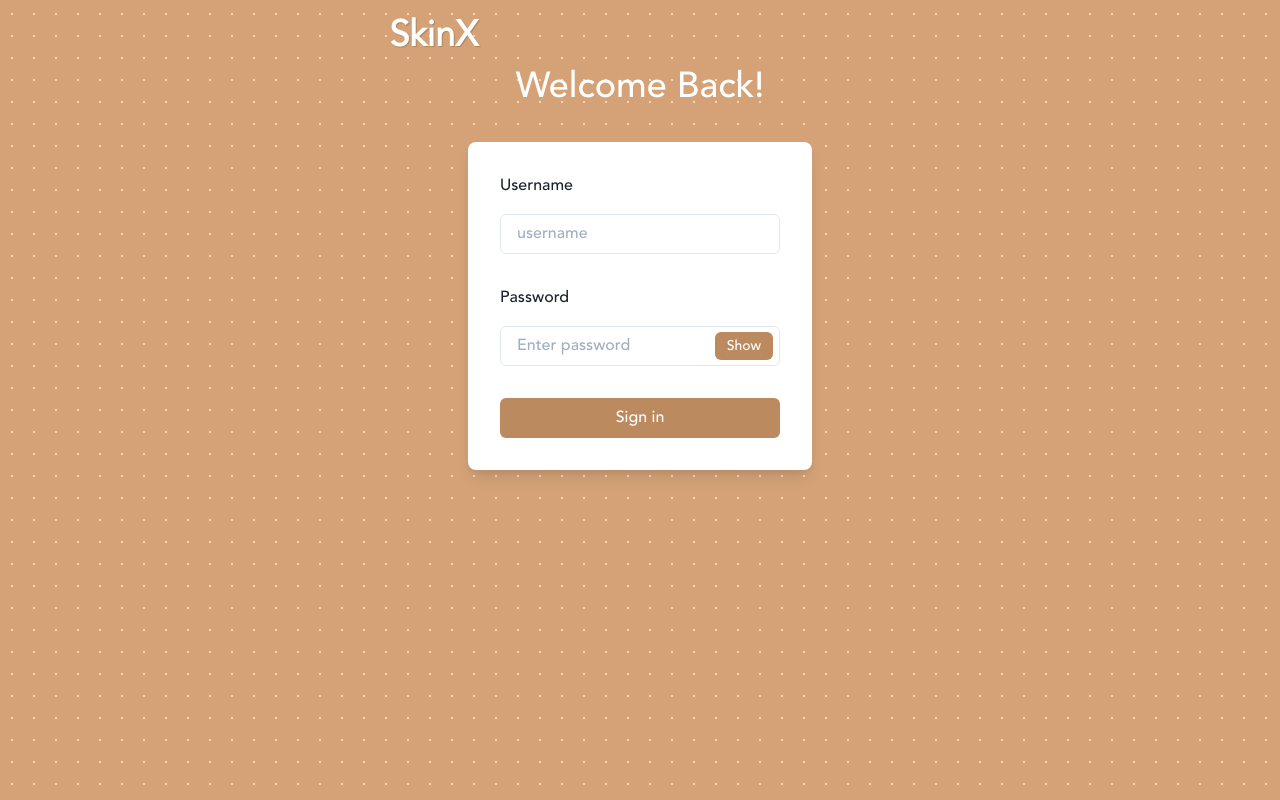
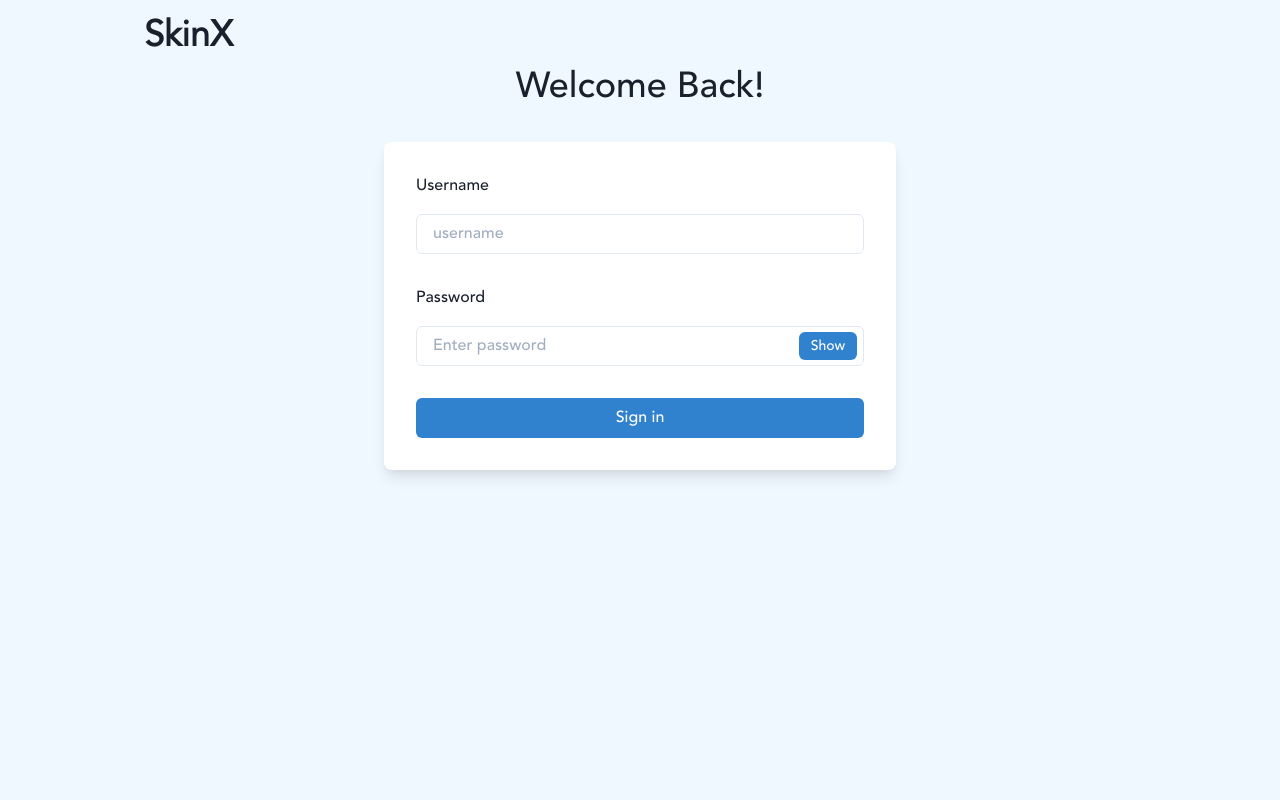
Before and after one commit to exactlyprateek/skinx, a React (Create React App) app: page / in a window 1280 px wide. Built offline with nearby package versions, Linux system fonts and the light colour scheme.

Commit message:
redesign

```diff
--- a/src/components/Main.js
+++ b/src/components/Main.js
@@ -1,6 +1,6 @@
 import React, { useEffect, useState } from 'react';
 import Upload from './Upload';
-import { Container, Box,  Center, Heading, VStack } from '@chakra-ui/react';
+import { Container, Box, Center, Heading, VStack } from '@chakra-ui/react';
 import { Button } from '@chakra-ui/react';
 import { FiLogOut } from 'react-icons/fi';
 import { IconContext } from 'react-icons';
@@ -22,16 +22,16 @@ export default function Main() {
 		<span id="main">
 			{/* <NavBar />{' '} */}
 			<Center>
-				<Container minHeight="100vh" p="0" m="0" width="100%">
-					<VStack style={{ minWidth: '100%' }}>
-						<Container pt="4" maxW="container.xl">
+
+					<VStack minW="100vw">
+						<Container pt="4" maxW="container.lg">
 							<Heading
 								alignContent="start"
 								d="flex"
 								fontWeight="600"
-								color="white"
+
 								size="xl"
-								className="title-font text-shadow"
+								className="title-font"
 							>
 								SkinX
 								{isToken === false ? null : (
@@ -48,7 +48,7 @@ export default function Main() {
 											boxShadow: 'none'
 										}}
 										_hover={{ bg: 'transparent' }}
-										color="#fff"
+										colorScheme="blue"
 										variant="outline"
 										rightIcon={
 											<IconContext.Provider value={{ size: '24px' }}>
@@ -61,10 +61,8 @@ export default function Main() {
 								)}
 							</Heading>
 						</Container>
-						<Box mx="4" w="90%">
-							<Center>
-								<Upload />
-							</Center>
+						<Box w="100vw" mx="4">
+							<Upload />
 						</Box>
 					</VStack>
 
@@ -86,7 +84,7 @@ export default function Main() {
 							</SimpleGrid>
 						</Center>
 					</Box> */}
-				</Container>{' '}
+
 			</Center>
 		</span>
 	);
--- a/src/components/News.js
+++ b/src/components/News.js
@@ -1,20 +1,13 @@
-import React from 'react'
-import { Center, HStack, Text } from "@chakra-ui/react";
-import {BsCheckCircle} from "react-icons/bs";
-import {IconContext} from "react-icons";
-function News(props) {
-    return (
-        <Center>
-        <HStack>
-            <Text textTransform="uppercase" fontWeight="bold" fontSize="1.2em">{props.name}</Text>
-            <IconContext.Provider value={{ color: 'green', size: '32px' }}>
-                <div>
-                    <BsCheckCircle />
-                </div>
-            </IconContext.Provider>
-        </HStack>
-    </Center>
-    )
-}
+// import React from 'react';
+// import { Center, HStack, Text } from '@chakra-ui/react';
+// import { BsCheckCircle } from 'react-icons/bs';
+// import { IconContext } from 'react-icons';
+// function News(props) {
+// 	return (
+// 		<Text textTransform="uppercase" fontWeight="bold" fontSize="1.2em">
+// 			{props.name}
+// 		</Text>
+// 	);
+// }
 
-export default News
+// export default News;
--- a/src/components/Similar.js
+++ b/src/components/Similar.js
@@ -8,11 +8,11 @@ function Similar() {
 			thumbnail: 'https://picsum.photos/id/1018/250/150/'
 		},
 		{
-			original: 'https://picsum.photos/id/1015/900/600/',
+			original: 'https://picsum.photos/id/1015/1000/600/',
 			thumbnail: 'https://picsum.photos/id/1015/250/150/'
 		},
 		{
-			original: 'https://picsum.photos/id/1019/1000/1200/',
+			original: 'https://picsum.photos/id/1019/1000/600/',
 			thumbnail: 'https://picsum.photos/id/1019/250/150/'
 		}
 	];
--- a/src/components/Upload.js
+++ b/src/components/Upload.js
@@ -16,10 +16,11 @@ import {
 	Text,
 	AlertIcon,
 	Image,
-	Center
+	Center,
+	SimpleGrid
 } from '@chakra-ui/react';
 
-import News from './News';
+// import News from './News';
 import Similar from './Similar';
 class Upload extends React.Component {
 	state = {
@@ -38,7 +39,8 @@ class Upload extends React.Component {
 		apiLoading2: false,
 		name: '',
 		invalid: false,
-		img_url: null
+		img_url: null,
+		width: [ '90vw', '80vw', '50vw', '40vw' ]
 	};
 	loginLoadHandler = (event) => {
 		this.setState({ loginLoad: event.target.value });
@@ -252,25 +254,30 @@ class Upload extends React.Component {
 			});
 		}
 	}
+	setWidth() {
+		this.setState({
+			width: [ '90vw', '80vw', '50vw', '40vw' ]
+		});
+	}
 	render() {
 		return (
-			<div id="upload">
+			<div>
 				{this.state.token ? (
-					<Flex align={'center'} justify={'center'} p={[ '0' ]} w="100%">
-						<Stack spacing={4} width="30rem">
-							<Heading align="center" color="white" className="font text-shadow" fontSize="3xl">
-								This is a Caption
+					<Flex align={'center'} justify={'center'} p={[ '0' ]}>
+						<Stack spacing={4}>
+							<Heading align="center" className="font" fontSize="3xl">
+								Skin Disease Detection App
 							</Heading>
+							{!this.state.disease ? (
 								<Box
-
-								overflow="scroll"
-								style={{ scrollbarWidth: 'none', marginBottom: "2rem" }}
+									w={[ '90vw', '80vw', '80vw', '40vw' ]}
+									style={{ scrollbarWidth: 'none', marginBottom: '2rem' }}
 									rounded="md"
 									bg="white"
 									boxShadow={'lg'}
 									p={6}
+									width="100%"
 								>
-								{!this.state.disease ? (
 									<Stack spacing={2}>
 										<FormControl id="email">
 											<FormLabel>Select the image file (.jpg, .png)</FormLabel>
@@ -296,13 +303,17 @@ class Upload extends React.Component {
 											{this.state.img_url ? (
 												<Center>
 													<Image
-													transition= "all 0.2s cubic-bezier(.39,.58,.57,1);"
+														onClick={() => this.fileInput.click()}
+														transition="all 0.2s cubic-bezier(.39,.58,.57,1);"
 														_active={{
 															outline: 'none',
 															transform: 'scale(0.94)',
 															boxShadow: 'none'
 														}}
-													_hover={{boxShadow: "1px 0px 22px grey", transform: "scale(1.01)"}}
+														_hover={{
+															boxShadow: '1px 0px 22px grey',
+															transform: 'scale(1.01)'
+														}}
 														rounded="md"
 														width="70%"
 														mx="0"
@@ -313,22 +324,7 @@ class Upload extends React.Component {
 											) : null}
 											{/* <Input type="email" /> */}
 										</FormControl>
-										<FormControl>
-											<FormLabel>Run Assessment For</FormLabel>
-											{/* <InputGroup size="md" my="4">
-											<Select
-												onChange={(e) => this.handleDisease(e)}
-												value={this.state.disease_type}
-												variant="outline"
-												placeholder="Select Type"
-											>
-												<option disabled hidden value="" />
-												{this.state.arr1.map((x, idx) => (
-													<option className="font" value={x}>{this.state.arr2[idx]}</option>
-												))}
-											</Select>
-										</InputGroup> */}
-										</FormControl>
+
 										<Stack spacing={4}>
 											{/* {this.state.arr2.map((x, idx) => (
 											<Button
@@ -355,6 +351,7 @@ class Upload extends React.Component {
 											</Button>
 										))} */}
 											<Button
+												mt="1rem"
 												disabled={!this.state.files || this.state.apiLoading2 === true}
 												outline="none"
 												boxShadow="none"
@@ -371,12 +368,12 @@ class Upload extends React.Component {
 													boxShadow: 'none'
 												}}
 												isLoading={this.state.apiLoading1}
-												colorScheme="skin"
+												colorScheme="blue"
 												onClick={(e) => this.handleCancerUpload(e)}
 											>
-												Assess Type of Cancer
+												Run Assessment
 											</Button>
-											<Button
+											{/* <Button
 												disabled={!this.state.files || this.state.apiLoading1 === true}
 												outline="none"
 												boxShadow="none"
@@ -397,20 +394,9 @@ class Upload extends React.Component {
 												onClick={(e) => this.handleMelanomaUpload(e)}
 											>
 												Assess Malignancy
-											</Button>
+											</Button> */}
 										</Stack>
 									</Stack>
-								) : (
-									<Stack spacing={4}>
-										{' '}
-										<News name={this.state.disease} />
-										<Text>Similar Images</Text>
-										<Similar />
-										<Button colorScheme="skin" onClick={() => this.cleanUp()}>
-											Assess Another
-										</Button>
-									</Stack>
-								)}
 
 									{this.state.invalid ? (
 										<Alert mt="4" variant="left-accent" status="error">
@@ -445,22 +431,84 @@ class Upload extends React.Component {
 										</Text>
 									)} */}
 								</Box>
+							) : (
+								<Box
+									w={[ '100vw', '100vw', '80vw', '70vw' ]}
+									style={{ scrollbarWidth: 'none', marginBottom: '2rem' }}
+									rounded="md"
+									bg="white"
+									boxShadow={'lg'}
+									p={3}
+									width="100%"
+								>
+									<SimpleGrid minChildWidth="450px" spacing="10px" m="6">
+										<Center>
+											<Stack w={[ '80vw', '80vw', '40vw', '35vw' ]} spacing={4}>
+												<Text mb="2" fontSize="2xl">
+													Result: <Text fontSize="2xl" textTransform="uppercase">{this.state.disease}</Text>
+												</Text>
+												{this.state.img_url ? (
+													<div>
+														<Text mb="2" fontSize="2xl">Your Image: </Text>
+														<Center>
+															<Image
+
+																transition="all 0.3s cubic-bezier(.39,.58,.57,1);"
+																_active={{
+																	outline: 'none',
+																	transform: 'scale(0.98)',
+																	boxShadow: 'none'
+																}}
+																_hover={{
+																	boxShadow: '1px 0px 22px grey',
+																	transform: 'scale(1.01)'
+																}}
+																rounded="md"
+																width="70%"
+																mx="0"
+																src={this.state.img_url}
+																alt="selected image"
+															/>
+														</Center>
+													</div>
+												) : null}
+											</Stack>
+										</Center>
+										<Center>
+											<Stack w={[ '80vw', '80vw', '30vw', '25vw' ]} spacing={4}>
+												<Text fontSize="2xl">Similar Images</Text>
+												<Similar />
+												<Button colorScheme="blue" onClick={() => this.cleanUp()}>
+													Assess Another
+												</Button>
+											</Stack>
+										</Center>
+									</SimpleGrid>
+								</Box>
+							)}
 						</Stack>
 					</Flex>
 				) : (
-					<Flex align={'center'} justify={'center'}>
-						<Stack spacing={8} maxW={'lg'} px={6}>
+					<Flex id="signin" align={'center'} justify={'center'}>
+						<Stack spacing={8} px={6}>
 							<Stack align={'center'}>
-								<Heading color="white" className="font" fontSize={'4xl'}>
+								<Heading className="font" fontSize={'4xl'}>
 									Welcome Back!
 								</Heading>
 							</Stack>
-							<Box rounded={'lg'} bg="white" boxShadow={'lg'} p={8}>
+							<Box
+								w={[ '90vw', '80vw', '50vw', '40vw' ]}
+								rounded={'lg'}
+								bg="white"
+								boxShadow={'lg'}
+								p={8}
+							>
 								<Stack spacing={4}>
 									<FormControl id="email">
 										<FormLabel>Username</FormLabel>
 										<InputGroup my="4">
 											<Input
+												colorScheme="blue"
 												type="text"
 												name="username"
 												value={this.state.username}
@@ -497,7 +545,7 @@ class Upload extends React.Component {
 														transform: 'scale(0.94)',
 														boxShadow: 'none'
 													}}
-													colorScheme="skin"
+													colorScheme="blue"
 													h="1.75rem"
 													size="sm"
 													onClick={(e) => this.handleClick(e)}
@@ -524,7 +572,7 @@ class Upload extends React.Component {
 												boxShadow: 'none'
 											}}
 											isLoading={this.state.loginLoad}
-											colorScheme="skin"
+											colorScheme="blue"
 											onClick={(e) => this.handleLogin(e)}
 										>
 											Sign in
--- a/src/components/styles/style.css
+++ b/src/components/styles/style.css
@@ -13,12 +13,15 @@
 	font-style: normal;
 }
 body {
+	background-color: aliceblue !important;
+}
+/* body {
 	background: -webkit-linear-gradient(left, #D4A276 20px, transparent 1%) center,
 		-webkit-linear-gradient(#D4A276 20px, transparent 1%) center, #F3D5B5 !important;
 	background: linear-gradient(90deg, #D4A276 20px, transparent 1%) center,
 		linear-gradient(#D4A276 20px, transparent 1%) center, #F3D5B5 !important;
 	background-size: 22px 22px !important;
-}
+} */
 @import "~react-image-gallery/styles/css/image-gallery.css";
 .font {
 	font-family: "Avenir", sans-serif !important;
```
Also changed, not shown: 17 other files (tests, documents, lock files or other folders). Lines whose indentation alone changed are shown as unchanged.
